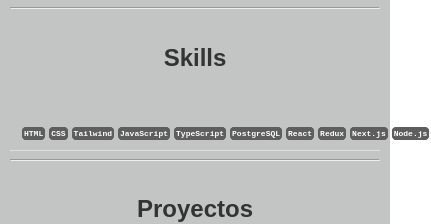
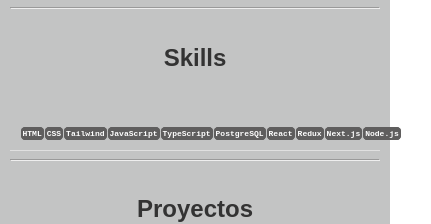
Before and after one commit to Mirko1523/Portafolio-Mirko-Miler, a React (Vite) app in the folder Portafolio_Miler_Mirko/: page / in a window 390 px wide. Shown: the part 2220-2444 px from the top of the page, 431 px wide, since content can reach past the window. Built offline with nearby package versions, Linux system fonts and the light colour scheme.

Commit message:
[MODIFICATION]

```diff
--- a/Portafolio_Miler_Mirko/src/Dashboard.module.css
+++ b/Portafolio_Miler_Mirko/src/Dashboard.module.css
@@ -232,6 +232,7 @@ background-color: #473d3de5;
     .backgroundHome {
         padding: 10px;
         max-width: 100%;
+        max-height: 100%;
     }
 
     .basicInformation h1 {
@@ -264,8 +265,10 @@ background-color: #473d3de5;
     }
 
     .skills p {
+        max-height: 0%;
+        max-height: 50%;
         font-size: 0.50rem;
-        margin: 2px;
+        margin: 0.50px;
 
     }
 }
```
